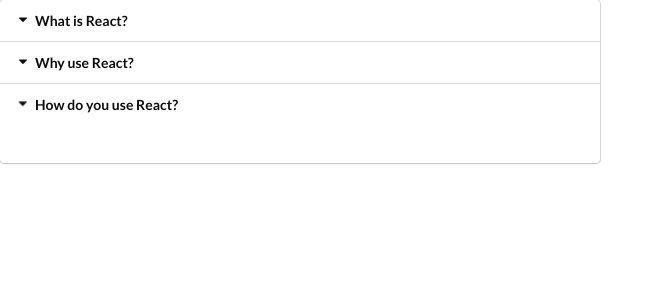
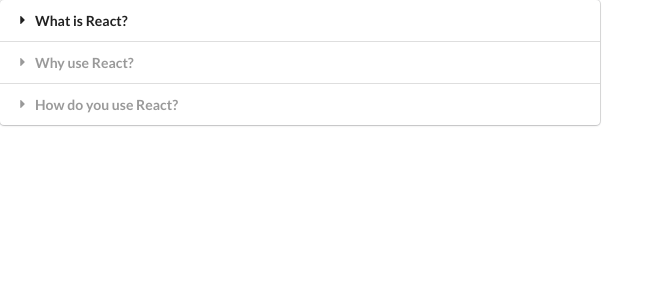
Before and after one commit to rcrock1978/wrapper_react_hook, a React (Create React App) app: page / in a window 1280 px wide. Shown: the top 300 px of the page, without its empty margins (0-664 px from the left). Built offline with nearby package versions, Linux system fonts and the light colour scheme.

Commit message:
index === activeIndex const active = index === activeIndex ? 'active' : '';

```diff
--- a/src/components/Accordion.js
+++ b/src/components/Accordion.js
@@ -8,22 +8,21 @@
   };
 
   const renderedItems = items.map((item, index) => {
+    const active = index === activeIndex ? "active" : "";
     return (
       <React.Fragment key={item.title}>
-        <div className="title active" onClick={() => onTitleClick(index)}>
+        <div className={`title ${active}`} onClick={() => onTitleClick(index)}>
           <i className="dropdown icon"></i>
           {item.title}
+        </div>
+        <div className={`content ${active}`}>
+          <p>{item.content}</p>
         </div>
       </React.Fragment>
     );
   });
 
-  return (
-    <div className="ui styled accordion">
-      {renderedItems}
-      <h1>{activeIndex}</h1>
-    </div>
-  );
+  return <div className="ui styled accordion">{renderedItems}</div>;
 };
 
 export default Accordion;
```
